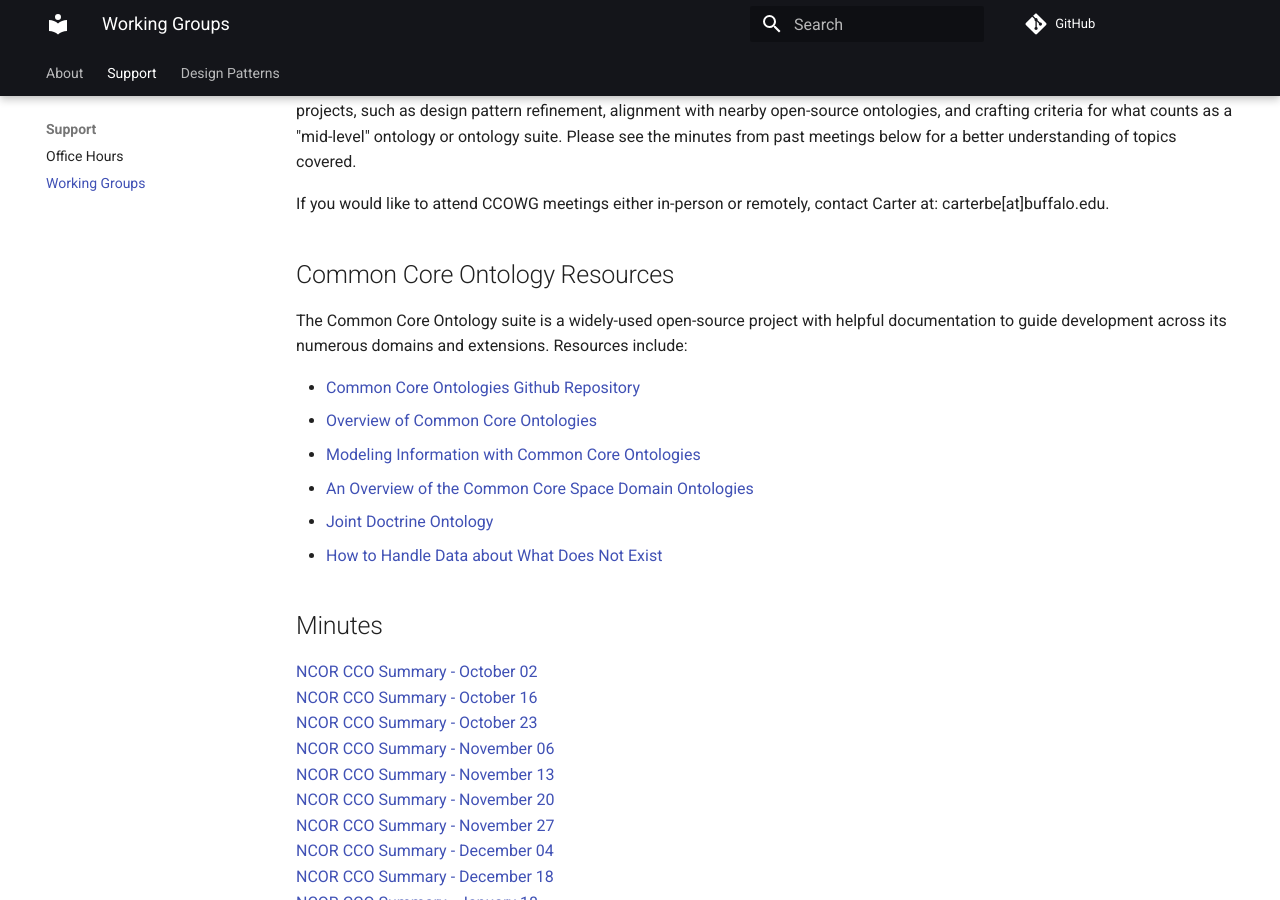
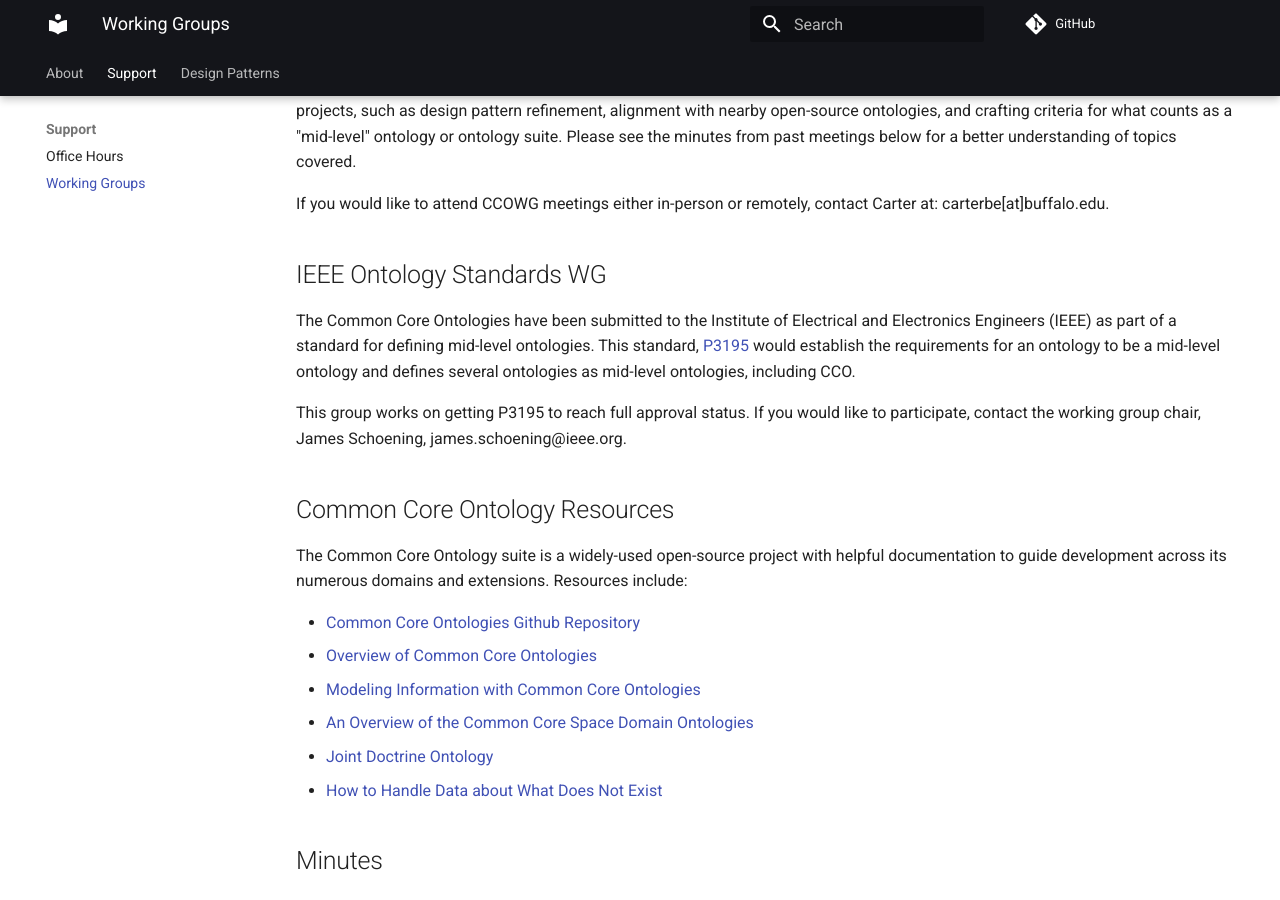
Before and after one commit to CommonCoreOntology/cco-webpage, an MkDocs documentation site: the page built from docs/working-groups.md, in a window 1280 px wide and 900 px high, scrolled down 457 px. Built offline with MkDocs 1.6.1 and Material for MkDocs 9.7.7, drawn with Linux system fonts in a browser that asks for light colours; comment, search, counter and statistics services are not loaded.

Commit message:
Update working-groups.md
adding ieee section

```diff
--- a/docs/working-groups.md
+++ b/docs/working-groups.md
@@ -12,6 +12,10 @@
 <p>The aim of the NCOR Common Core Ontologies Working Group (CCOWG) is to cultivate an understanding of, provide contributions to, and promote development of the Common Ontology (CCO) suite. The group is comprised of academics, students, and professionals with a common interest in CCO-based domain ontology engineering.</p>
 <p>The CCOWG is chaired by <a href="https://www.linkedin.com/in/carterbeaubenson/" class="custom-color">Carter Benson</a> and holds weekly hybrid meetings. Meetings regularly involve discussions of CCO-based projects, such as design pattern refinement, alignment with nearby open-source ontologies, and crafting criteria for what counts as a "mid-level" ontology or ontology suite. Please see the minutes from past meetings below for a better understanding of topics covered.</p>
 <p>If you would like to attend CCOWG meetings either in-person or remotely, contact Carter at: carterbe[at]buffalo.edu.</p>
+
+<h2>IEEE Ontology Standards WG</h2>
+<p>The Common Core Ontologies have been submitted to the Institute of Electrical and Electronics Engineers (IEEE) as part of a standard for defining mid-level ontologies. This standard, <a href="https://standards.ieee.org/ieee/3195/11025/" class="custom-color">P3195</a> would establish the requirements for an ontology to be a mid-level ontology and defines several ontologies as mid-level ontologies, including CCO.</p>
+<p>This group works on getting P3195 to reach full approval status. If you would like to participate, contact the working group chair, James Schoening, james.schoening@ieee.org.</p>
 
 <h2>Common Core Ontology Resources</h2>
 <p>The Common Core Ontology suite is a widely-used open-source project with helpful documentation to guide development across its numerous domains and extensions. Resources include:</p>
```
